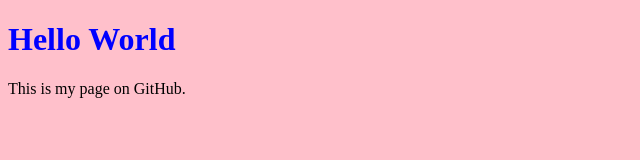
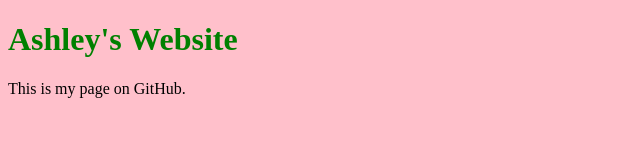
Before and after one commit to chaey976/chaey976.github.io, a plain HTML site: page index.html in a window 1280 px wide. Shown: the whole page, without its empty margins (0-640 px from the left). Drawn offline with Linux system fonts and the light colour scheme.

Commit message:
Updated index and css files

```diff
--- a/index.html
+++ b/index.html
@@ -2,11 +2,11 @@
 <html lang="en">
 <head>
 	<meta charset="utf-8">
-	<title>My first GitHub Pages Document</title>
+	<title>2021 Core Interaction</title>
 	<link rel="stylesheet" href="./style.css">
 </head>
 <body>
-	<h1>Hello World</h1>
+	<h1>Ashley's Website</h1>
 	<p>This is my page on GitHub.</p>
 </body>
 </html>
--- a/style.css
+++ b/style.css
@@ -3,5 +3,5 @@ html {
 }
 
 h1 {
-	color: blue;
+	color: green;
 }
```
